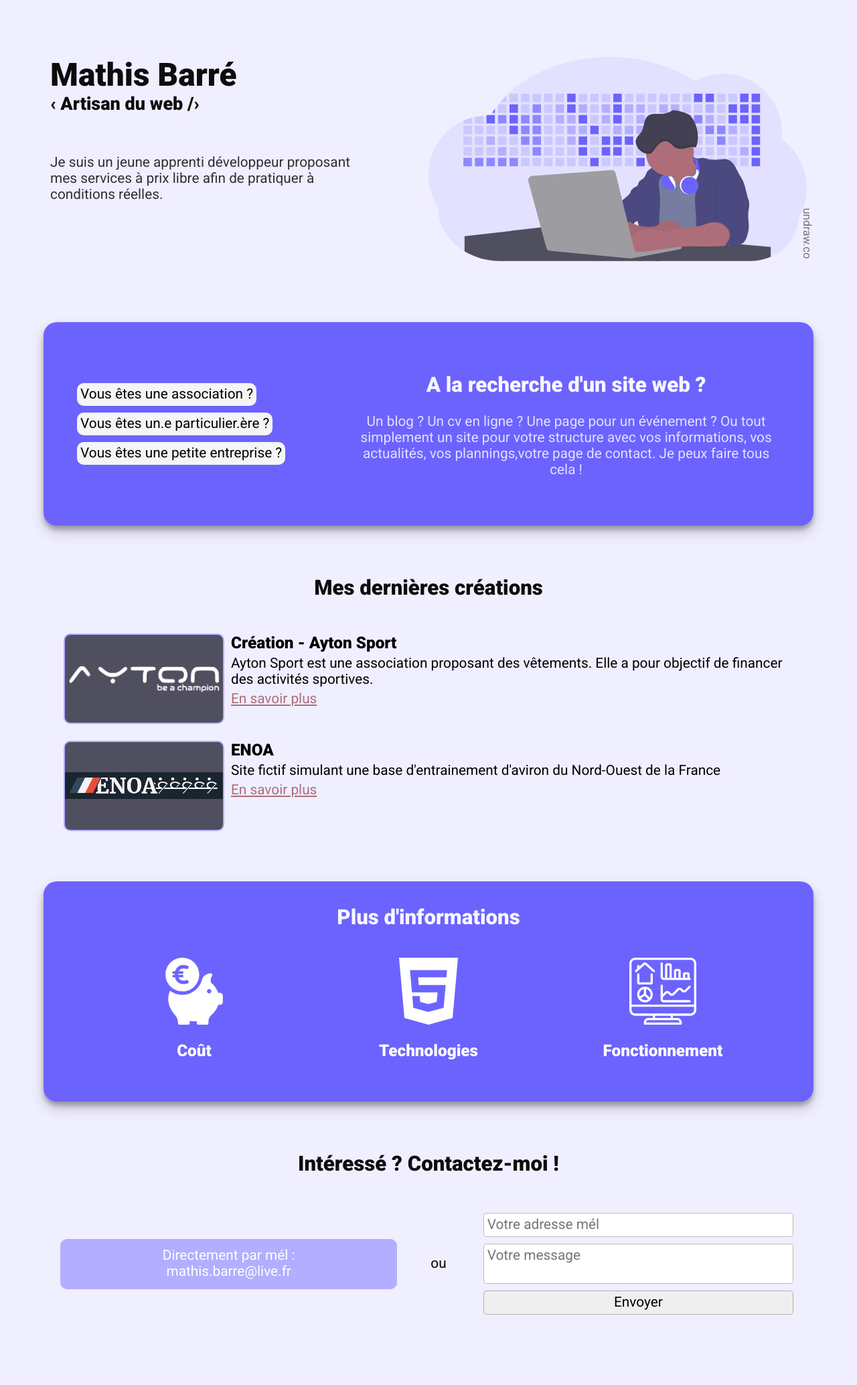
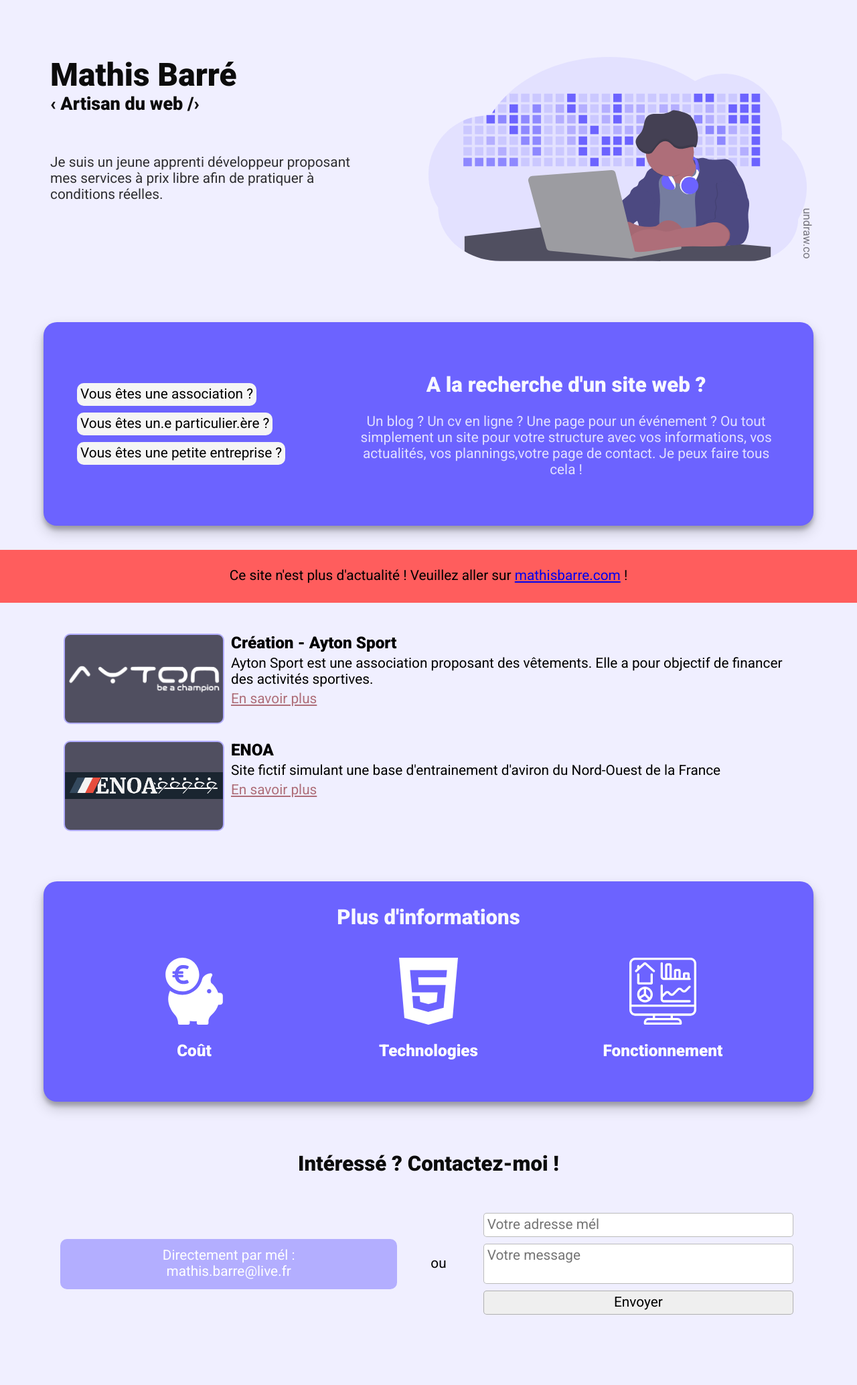
Before and after one commit to MathisBarre/mathis-webartisan, a Jekyll site: the page built from index.html, in a window 1280 px wide. Shown: the whole page at 67% size. Built offline with Jekyll 4.4.1, drawn with Linux system fonts in a browser that asks for light colours.

Commit message:
banner website outdated

```diff
--- a/_layouts/home.html
+++ b/_layouts/home.html
@@ -105,4 +105,7 @@ layout: skeleton
             <button class="js-modal-close modale-close">Fermer la boite modale</button>
       </div>
    </aside>
+   <div class="siteoutdated">
+    <p>Ce site n'est plus d'actualité ! Veuillez aller sur <a href="https://mathisbarre.com">mathisbarre.com</a> !</p>
+  </div>
 </main>
--- a/assets/style/style.scss
+++ b/assets/style/style.scss
@@ -8,6 +8,17 @@ $ultra_light-gray: #f0efff;
 $light-brown: #ae6e79;
 $purple: #6c63ff;
 $light-purple: #b3aeff;
+
+.siteoutdated {
+  position: fixed;
+  left: 0;
+  right: 0;
+  bottom: 0;
+  padding: 7px;
+  background-color: rgb(255, 93, 93);
+  color: black;
+  text-align: center;
+}
 
 * {
    box-sizing: border-box;
```
